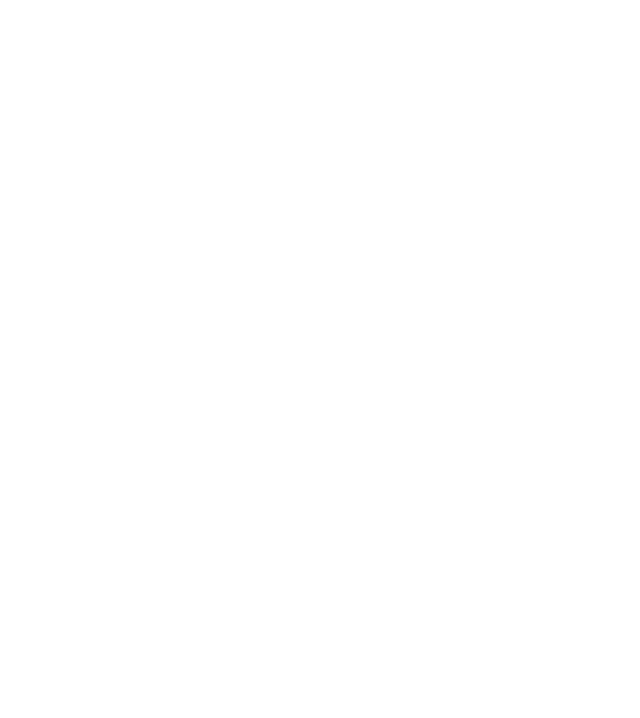
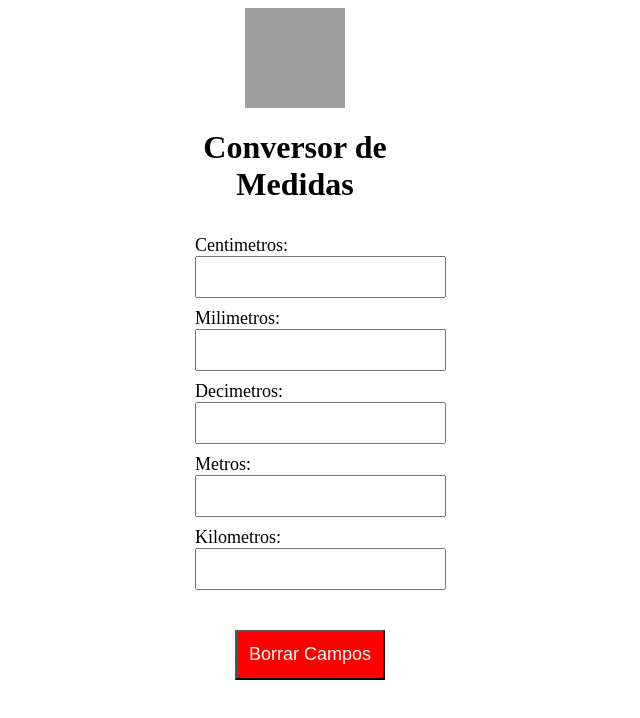
Before and after one commit to cesargusa/conversor-medidas-long, a plain HTML site: page index.html in a window 1280 px wide. Shown: the whole page, without its empty margins (345-985 px from the left). Drawn offline with Linux system fonts and the light colour scheme; grey boxes are pictures that could not be loaded.

Commit message:
Añadido el css y el html correspondiente al diseño

```diff
--- a/css/style.css
+++ b/css/style.css
@@ -0,0 +1,50 @@
+.titulo {
+    width: 300px;
+    display: block;
+    margin: auto;
+}
+
+.titulo h1 {
+    display: block;
+    text-align: center;
+}
+
+.titulo img {
+    display: block;
+    margin: auto;
+}
+
+.formulario-medidas {
+    width: 200px;
+    margin: 0 auto;
+}
+
+label {
+    display: inline-block;
+    clear: left;
+    width: 120px;
+    text-align: left;
+    padding-top: 10px;
+    font-size: 18px;
+}
+
+input {
+    padding: 10px 20px;
+    font-size: 16px;
+    display: inline-block;
+}
+
+.bottoms-actions button {
+    background-color: red;
+    color: white;
+    height: 50px;
+    width: 150px;
+    cursor: pointer;
+    font-size: 18px;
+}
+
+.botones {
+    width: 200px;
+    margin-top: 40px;
+    margin-left: 40px;
+}
--- a/index.html
+++ b/index.html
@@ -1,12 +1,50 @@
 <!DOCTYPE html>
-<html lang="en">
+<html lang="es">
+
 <head>
+    <link rel="stylesheet" href="css/style.css">
     <meta charset="UTF-8">
     <meta http-equiv="X-UA-Compatible" content="IE=edge">
     <meta name="viewport" content="width=device-width, initial-scale=1.0">
-    <title>Document</title>
+    <title>Conversor de Medidas</title>
 </head>
+
 <body>
 
+    <div class="formulario">
+        <div class="titulo">
+            <img height="100" width="100" src="https://www.tynker.com/assets2/asset/51f2fc1336d5776b290000ad.svg">
+            <h1>Conversor de Medidas</h1>
+        </div>
+        <form>
+            <div class="formulario-medidas">
+                <label>Centimetros:</label><br>
+                <input type="number" id="centimetros" min="0">
+                <br>
+                <label>Milimetros:</label><br>
+                <input type="number" id="milimetros" min="0">
+                <br>
+                <label>Decimetros:</label><br>
+                <input type="number" id="decimetros" min="0">
+                <br>
+                <label>Metros:</label><br>
+                <input type="number" id="metros" min="0">
+                <br>
+                <label>Kilometros:</label><br>
+                <input type="number" id="kilometros" min="0">
+                <div class="botones">
+                    <div class="bottoms-actions">
+                        <button>Borrar Campos</button>
+
+                    </div>
+                </div>
+
+            </div>
+
+    </div>
+    </form>
+
 </body>
+<script src="js/main.js"></script>
+
 </html>
```
